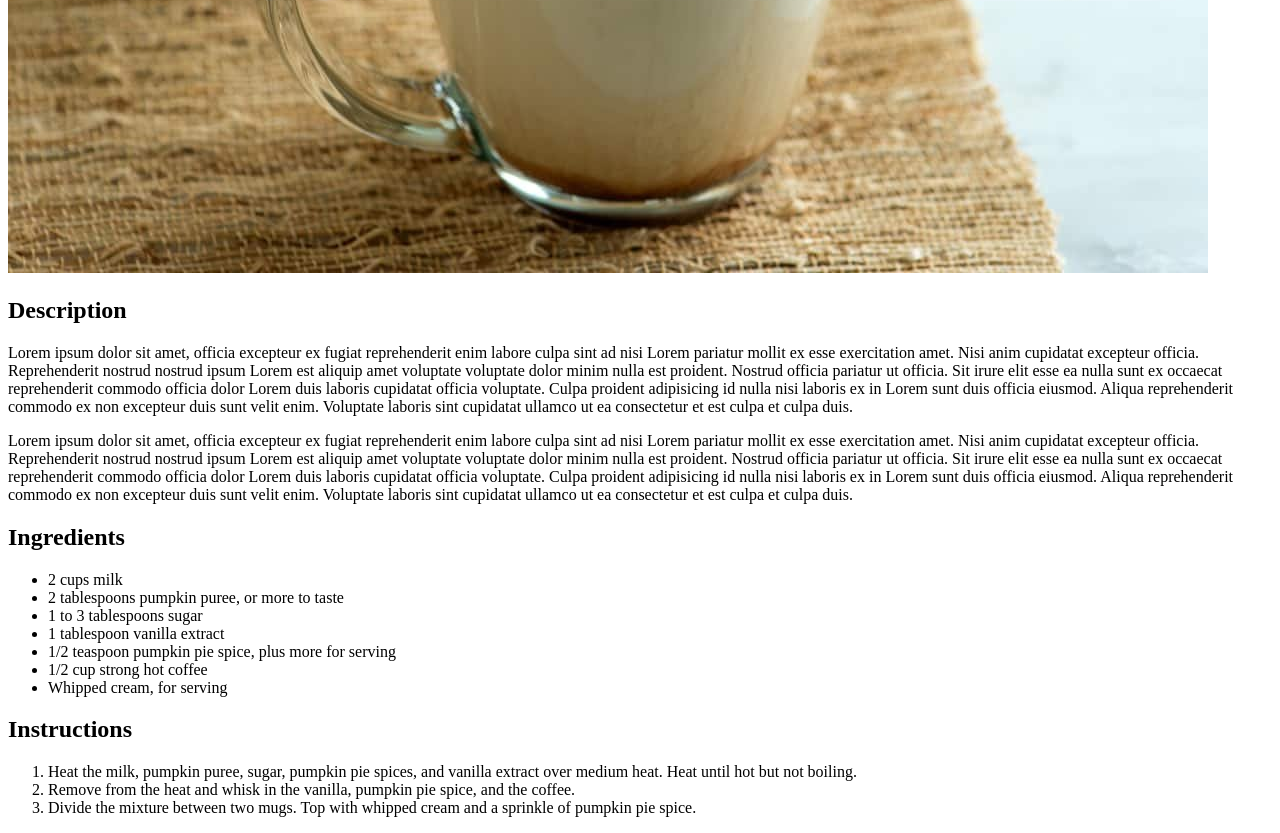
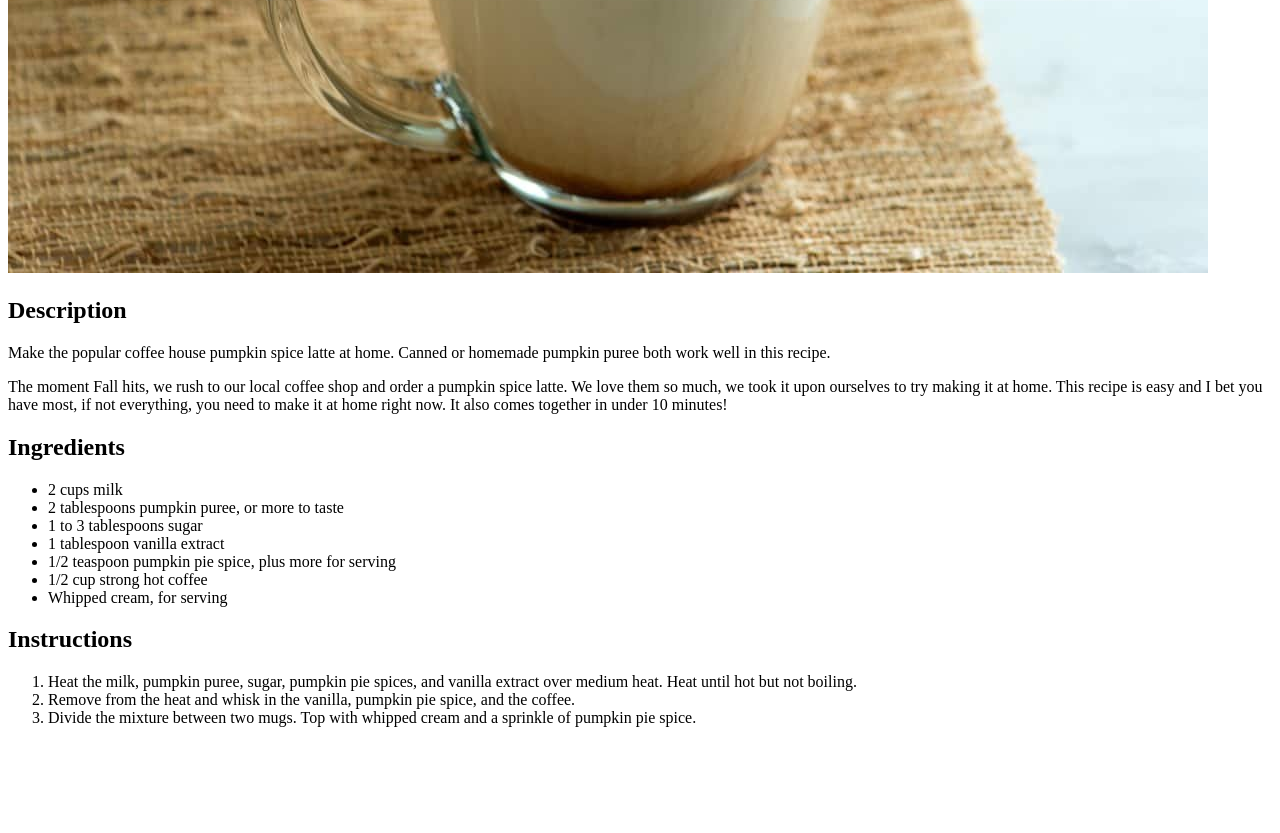
Before and after one commit to Nuddel69/odin-recipes, a plain HTML site: page recipes/pumpkinSpice.html in a window 1280 px wide. Shown: the part 607-1440 px from the top of the page. After the commit the page ends 1350 px from the top, so only its background shows below. Drawn offline with Linux system fonts and the light colour scheme.

```diff
--- a/recipes/pumpkinSpice.html
+++ b/recipes/pumpkinSpice.html
@@ -2,35 +2,22 @@
 <html lang="en">
   <head>
     <meta charset="UTF-8" />
-    <title></title>
+    <title>Pumpkin Spice Latte</title>
   </head>
   <body>
     <h1>Pumpkin Spice Latte</h1>
     <img src="../media/PumpkinSpiceLatte.jpg" alt="Pumpkin Spice Latte" />
     <h2>Description</h2>
     <p>
-      Lorem ipsum dolor sit amet, officia excepteur ex fugiat reprehenderit enim
-      labore culpa sint ad nisi Lorem pariatur mollit ex esse exercitation amet.
-      Nisi anim cupidatat excepteur officia. Reprehenderit nostrud nostrud ipsum
-      Lorem est aliquip amet voluptate voluptate dolor minim nulla est proident.
-      Nostrud officia pariatur ut officia. Sit irure elit esse ea nulla sunt ex
-      occaecat reprehenderit commodo officia dolor Lorem duis laboris cupidatat
-      officia voluptate. Culpa proident adipisicing id nulla nisi laboris ex in
-      Lorem sunt duis officia eiusmod. Aliqua reprehenderit commodo ex non
-      excepteur duis sunt velit enim. Voluptate laboris sint cupidatat ullamco
-      ut ea consectetur et est culpa et culpa duis.
+      Make the popular coffee house pumpkin spice latte at home. Canned or
+      homemade pumpkin puree both work well in this recipe.
     </p>
     <p>
-      Lorem ipsum dolor sit amet, officia excepteur ex fugiat reprehenderit enim
-      labore culpa sint ad nisi Lorem pariatur mollit ex esse exercitation amet.
-      Nisi anim cupidatat excepteur officia. Reprehenderit nostrud nostrud ipsum
-      Lorem est aliquip amet voluptate voluptate dolor minim nulla est proident.
-      Nostrud officia pariatur ut officia. Sit irure elit esse ea nulla sunt ex
-      occaecat reprehenderit commodo officia dolor Lorem duis laboris cupidatat
-      officia voluptate. Culpa proident adipisicing id nulla nisi laboris ex in
-      Lorem sunt duis officia eiusmod. Aliqua reprehenderit commodo ex non
-      excepteur duis sunt velit enim. Voluptate laboris sint cupidatat ullamco
-      ut ea consectetur et est culpa et culpa duis.
+      The moment Fall hits, we rush to our local coffee shop and order a pumpkin
+      spice latte. We love them so much, we took it upon ourselves to try making
+      it at home. This recipe is easy and I bet you have most, if not
+      everything, you need to make it at home right now. It also comes together
+      in under 10 minutes!
     </p>
     <h2>Ingredients</h2>
     <ul>
```
Also changed, not shown: recipes/recipe_template.html (added, +25 -0 lines).
